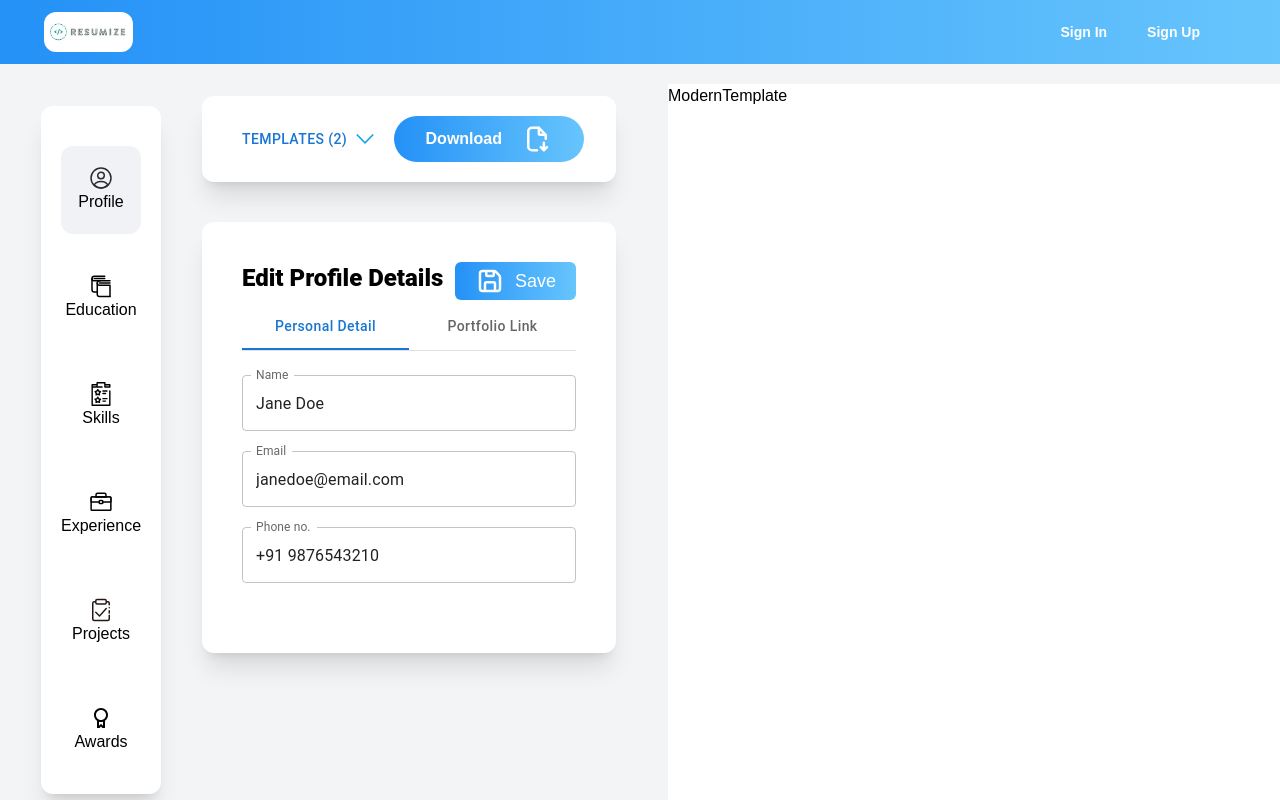
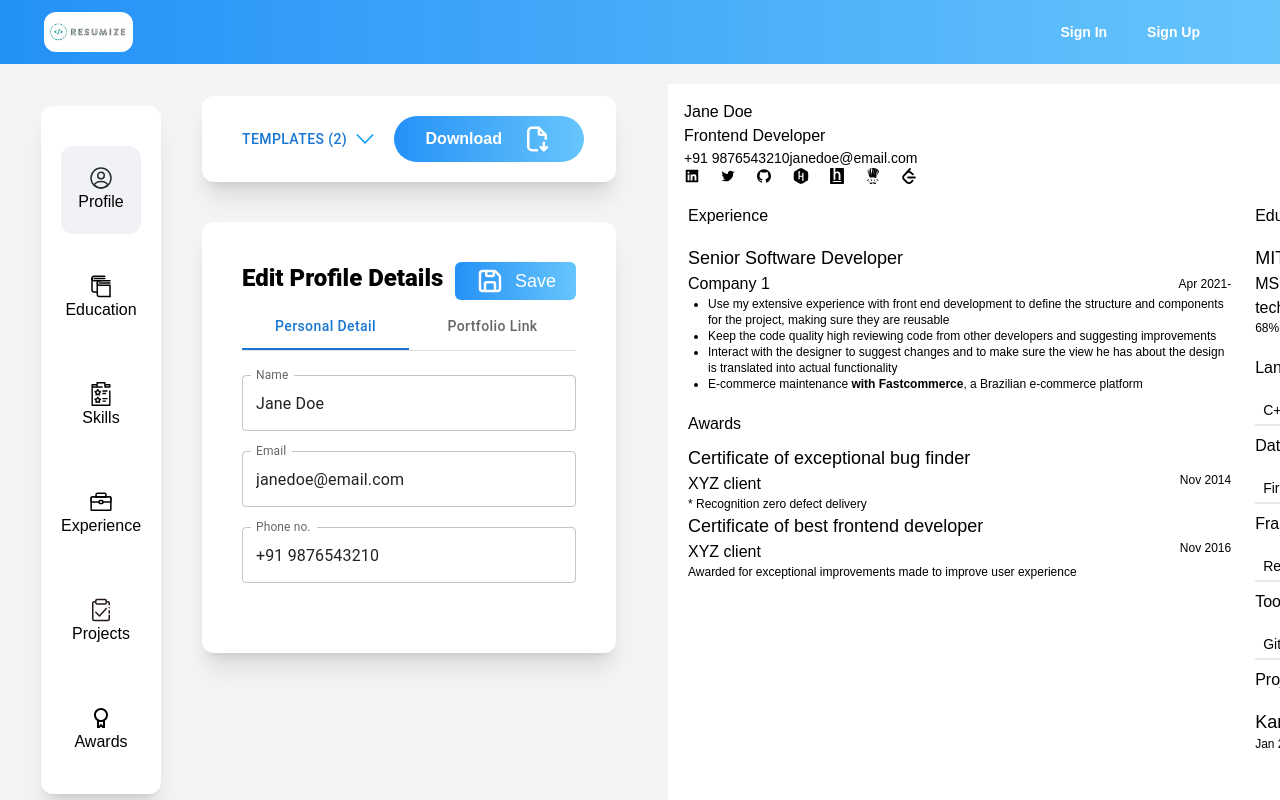
Before and after one commit to abhishekrathi16/resume-builder, a Next.js app: page /builder in a window 1280 px wide. Shown: the top 800 px of the page. Built offline with nearby package versions, Linux system fonts and the light colour scheme.

Commit message:
create template structure

```diff
--- a/components/modules/builder/resume/ResumeLayout.tsx
+++ b/components/modules/builder/resume/ResumeLayout.tsx
@@ -27,7 +27,7 @@ const ResumeLayout = React.forwardRef<HTMLInputElement>((props, ref) => {
       ref={ref}
     >
       <div className="origin-top transition-all duration-300 ease-linear	print:!scale-100 bg-[#f3f4f6]">
-        <div className="w-[210mm] h-[250mm] bg-white my-0 mx-auto">
+        <div className="w-[210mm] h-[250mm] bg-white my-0 mx-auto overflow-y-scroll">
           <StateContext.Provider value={resumeData}>
             {Template && <Template />}
           </StateContext.Provider>
--- a/helpers/constants/resume-data.json
+++ b/helpers/constants/resume-data.json
@@ -110,7 +110,7 @@
     {
       "id": 0,
       "project_name": "Kanban",
-      "url": "",
+      "url": "https://hgresources.netlify.app/",
       "startDate": "1-1-2023",
       "endDate": "7-1-2023",
       "summary": "",
--- a/helpers/utils/index.ts
+++ b/helpers/utils/index.ts
@@ -5,7 +5,7 @@ export const dateParser = (
   dateValue: string | Dayjs | null,
   outputFormat = "MMM YYYY"
 ) => {
-  if (dateValue === null) return;
+  if (dateValue === null || dateValue === "") return;
   const dayjsDate = dayjs(dateValue);
   return dayjsDate.format(outputFormat);
 };
--- a/templates/modern/ModernTemplate.tsx
+++ b/templates/modern/ModernTemplate.tsx
@@ -1,7 +1,59 @@
-import React from "react";
+import React, { useContext } from "react";
+import Awards from "./components/Awards";
+import Skills from "./components/Skills";
+import Experience from "./components/Experience";
+import Basics from "./components/Basics";
+import Projects from "./components/Projects";
+import Education from "./components/Education";
+import { StateContext } from "../../components/modules/builder/resume/ResumeLayout";
+import { SectionValidator } from "../../helpers/common/components/ValidSectionRenderer";
 
 const ModernTemplate = () => {
-  return <div>ModernTemplate</div>;
+  const resumeData = useContext(StateContext);
+
+  return (
+    <>
+      <div className="p-2">
+        <Basics basics={resumeData.basics} />
+        <div className="flex">
+          <div className="basis-[60%] p-3">
+            <SectionValidator value={resumeData.work}>
+              <Experience experience={resumeData.work} />
+            </SectionValidator>
+
+            <SectionValidator value={resumeData.awards}>
+              <Awards awardsRecieved={resumeData.awards} />
+            </SectionValidator>
+          </div>
+          <div className="basis-[40%] p-3">
+            <SectionValidator value={resumeData.education}>
+              <Education education={resumeData.education} />
+            </SectionValidator>
+
+            <SectionValidator value={resumeData.skills.languages}>
+            <Skills title="Languages" list={resumeData.skills.languages} />
+          </SectionValidator>
+
+          <SectionValidator value={resumeData.skills.databases}>
+            <Skills title="Databases" list={resumeData.skills.databases} />
+          </SectionValidator>
+
+          <SectionValidator value={resumeData.skills.frameworks}>
+            <Skills title="Frameworks" list={resumeData.skills.frameworks} />
+          </SectionValidator>
+
+          <SectionValidator value={resumeData.skills.tools}>
+            <Skills title="Tools" list={resumeData.skills.tools} />
+          </SectionValidator>
+
+            <SectionValidator value={resumeData.projects}>
+              <Projects projects={resumeData.projects} />
+            </SectionValidator>
+          </div>
+        </div>
+      </div>
+    </>
+  );
 };
 
 export default ModernTemplate;
--- /dev/null
+++ b/templates/modern/atoms/ProfileLink.tsx
@@ -0,0 +1,64 @@
+import React from "react";
+import { IProfiles } from "../../../store/index.interface";
+import { AiFillGithub } from "react-icons/ai";
+import { AiFillLinkedin } from "react-icons/ai";
+import { AiOutlineTwitter } from "react-icons/ai";
+import { FaHackerrank } from "react-icons/fa";
+import { SiCodechef } from "react-icons/si";
+import { SiHackerearth } from "react-icons/si";
+import { SiLeetcode } from "react-icons/si";
+
+const switchIcons = (props: IProfiles): JSX.Element => {
+  switch (props.profile_name) {
+    case "github":
+      return (
+        <a href={props.profile_url}>
+          <AiFillGithub />
+        </a>
+      );
+    case "twitter":
+      return (
+        <a href={props.profile_url}>
+          <AiOutlineTwitter />
+        </a>
+      );
+    case "linkedin":
+      return (
+        <a href={props.profile_url}>
+          <AiFillLinkedin />
+        </a>
+      );
+    case "hackerrank":
+      return (
+        <a href={props.profile_url}>
+          <FaHackerrank />
+        </a>
+      );
+    case "hackerearth":
+      return (
+        <a href={props.profile_url}>
+          <SiHackerearth />
+        </a>
+      );
+    case "codechef":
+      return (
+        <a href={props.profile_url}>
+          <SiCodechef />
+        </a>
+      );
+    case "leetcode":
+      return (
+        <a href={props.profile_url}>
+          <SiLeetcode />
+        </a>
+      );
+    default:
+      return <></>;
+  }
+};
+
+const ProfileLink = ({ props }: { props: IProfiles }) => {
+  return <>{switchIcons(props)}</>;
+};
+
+export default ProfileLink;
--- a/templates/modern/components/Awards.tsx
+++ b/templates/modern/components/Awards.tsx
@@ -6,10 +6,11 @@ import { SectionSubtitle } from "../atoms/SectionSubtitle";
 import { SectionTitle } from "../atoms/SectionTitle";
 import { dateParser } from "../../../helpers/utils";
 
-export const AwardsSection = ({
+const AwardsSection = ({
   awardsRecieved,
 }: {
   awardsRecieved: IAwards[];
+  // awardsRecieved: any
 }) => {
   return (
     <div className="mb-2">
@@ -19,7 +20,7 @@ export const AwardsSection = ({
           <div key={index} className="pb-2">
             <SectionTitle label={award.title} />
             <div className="flex justify-between awards-center">
-              <SectionSubtitle label={award.awarder} />
+              <SectionSubtitle label={award.organisation} />
               <div>
                 <p className="text-xs">{dateParser(award.date)}</p>
               </div>
@@ -33,3 +34,5 @@ export const AwardsSection = ({
     </div>
   );
 };
+
+export default AwardsSection
--- /dev/null
+++ b/templates/modern/components/Basics.tsx
@@ -0,0 +1,34 @@
+import React from "react";
+import { IBasicDetailsItem, IProfiles } from "../../../store/index.interface";
+import { ProfileName } from "../atoms/ProfileName";
+import { SectionSubtitle } from "../atoms/SectionSubtitle";
+import { ProfileContact } from "../atoms/ProfileContact";
+import { ProfileImage } from "../../../helpers/common/components/ProfileImage";
+import ProfileLink from "../atoms/ProfileLink";
+
+const Basics = ({ basics }: { basics: IBasicDetailsItem }) => {
+  return (
+    <div className="flex justify-between items-center p-2">
+      <div>
+        <ProfileName name={basics.name} />
+        <SectionSubtitle label={basics.label} />
+        <div className="flex gap-3">
+          <ProfileContact text={basics.phone} />
+          <ProfileContact text={basics.email} />
+        </div>
+        <div className="flex flex-row justify-between">
+          {basics.profiles.map((item: IProfiles, id: number) => {
+            return (
+              <div>
+                <ProfileLink props={item} />
+              </div>
+            );
+          })}
+        </div>
+      </div>
+      <ProfileImage src={basics.image} height="100px" width="100px" />
+    </div>
+  );
+};
+
+export default Basics;
--- /dev/null
+++ b/templates/modern/components/Education.tsx
@@ -0,0 +1,34 @@
+import React from "react";
+import { IEducation } from "../../../store/index.interface";
+import { SectionHeading } from "../atoms/SectionHeading";
+import { SectionSubtitle } from "../atoms/SectionSubtitle";
+import { SectionTitle } from "../atoms/SectionTitle";
+import { dateParser } from "../../../helpers/utils";
+
+const Education = ({ education }: { education: IEducation[] }) => {
+  return (
+    <div className="mb-3">
+      <SectionHeading title="Education" />
+      {education.map((item: IEducation, index: number) => {
+        return (
+          <div key={index} className="py-2">
+            <div>
+              <SectionTitle label={item.institution} />
+              <div className="flex justify-between items-center">
+                <SectionSubtitle label={`${item.degree} - ${item.course}`} />
+                <div className="flex gap-3">
+                  <p className="text-xs">
+                    {dateParser(item.startDate)} -{dateParser(item.endDate)}
+                  </p>
+                </div>
+              </div>
+              <p className="text-xs">{item.score}</p>
+            </div>
+          </div>
+        );
+      })}
+    </div>
+  );
+};
+
+export default Education;
--- /dev/null
+++ b/templates/modern/components/Experience.tsx
@@ -0,0 +1,37 @@
+import React from "react";
+import { dateParser } from "../../../helpers/utils";
+import { HTMLRenderer } from "../../../helpers/common/components/HTMLRenderer";
+import { IExperienceItem } from "../../../store/index.interface";
+import { SectionHeading } from "../atoms/SectionHeading";
+import { SectionList } from "../atoms/SectionList";
+import { SectionSubtitle } from "../atoms/SectionSubtitle";
+import { SectionTitle } from "../atoms/SectionTitle";
+
+const Experience = ({ experience }: { experience: IExperienceItem[] }) => {
+  return (
+    <div className="mb-3">
+      <SectionHeading title="Experience" />
+      {experience.map((item: IExperienceItem, index: number) => {
+        return (
+          <div className="py-2" key={index}>
+            <SectionTitle label={item.position} />
+            <div className="flex justify-between items-center">
+              <SectionSubtitle label={item.company_name} />
+              <div>
+                <p className="text-xs">
+                  {dateParser(item.startDate)}-{" "}
+                  {item.isWorkingHere ? "present" : dateParser(item.endDate)}
+                </p>
+              </div>
+            </div>
+            <SectionList>
+              <HTMLRenderer htmlString={item.summary} />
+            </SectionList>
+          </div>
+        );
+      })}
+    </div>
+  );
+};
+
+export default Experience;
--- /dev/null
+++ b/templates/modern/components/Projects.tsx
@@ -0,0 +1,41 @@
+import React from "react";
+import { ProjectsItem } from "../../../store/index.interface";
+import { SectionHeading } from "../atoms/SectionHeading";
+import { SectionSubtitle } from "../atoms/SectionSubtitle";
+import { SectionTitle } from "../atoms/SectionTitle";
+import { SectionList } from "../atoms/SectionList";
+import { dateParser } from "../../../helpers/utils";
+import { HTMLRenderer } from "../../../helpers/common/components/HTMLRenderer";
+
+const Projects = ({ projects }: { projects: ProjectsItem[] }) => {
+  return (
+    <div className="mb-3">
+      <SectionHeading title="Projects" />
+      {projects.map((item: ProjectsItem, index: number) => {
+        return (
+          <div key={index} className="py-2">
+            <div>
+              <a href={item.url}>
+                <SectionTitle label={`${item.project_name}`} />
+              </a>
+              <div className="flex justify-between items-center">
+                {/* <SectionSubtitle label={`${item.}`}/>     usedTechStack to be added here */}
+                <div className="flex gap-3">
+                  <p className="text-xs">
+                    {dateParser(item.startDate)} -
+                    {item.in_progress ? "present" : dateParser(item.endDate)}
+                  </p>
+                </div>
+              </div>
+              <SectionList>
+                <HTMLRenderer htmlString={item.summary} />
+              </SectionList>
+            </div>
+          </div>
+        );
+      })}
+    </div>
+  );
+};
+
+export default Projects;
--- /dev/null
+++ b/templates/modern/components/Skills.tsx
@@ -0,0 +1,23 @@
+import React from "react";
+import { ISkillItem } from "../../../store/index.interface";
+import { SectionHeading } from "../atoms/SectionHeading";
+
+const Skills = ({ title, list }: { title: string; list: ISkillItem[] }) => {
+  return (
+    <div className="my-3">
+      <SectionHeading title={title} />
+      <div className="flex items-center flex-wrap gap-2.5 py-2">
+        {list.map((item: ISkillItem, index) => (
+          <div
+            key={index}
+            className="py-1 px-2 text-sm font-medium border-b-2 border-color-[##a9a9a9]"
+          >
+            {item.name}
+          </div>
+        ))}
+      </div>
+    </div>
+  );
+};
+
+export default Skills;
```
Also changed, not shown: store/index.interface.ts (+55 -61 lines).
